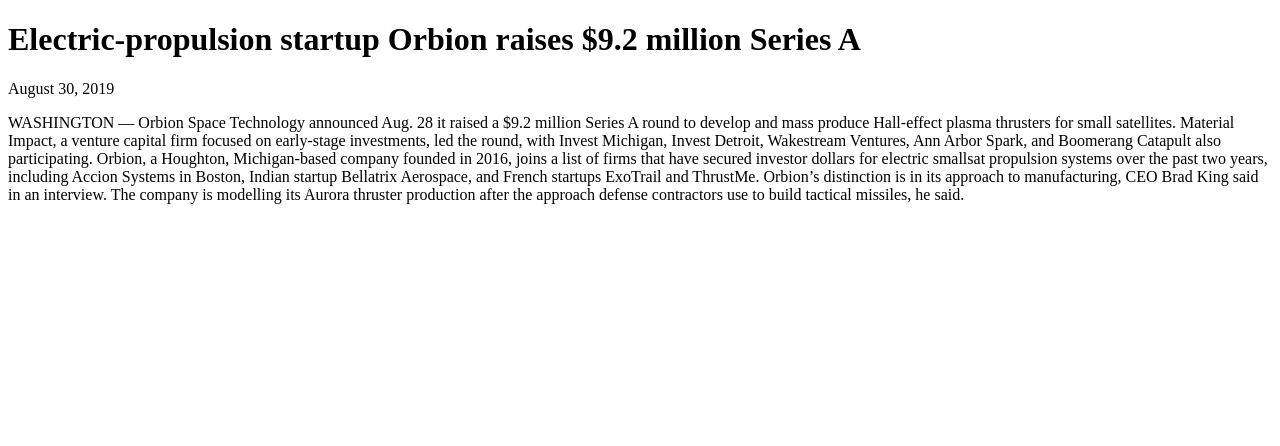
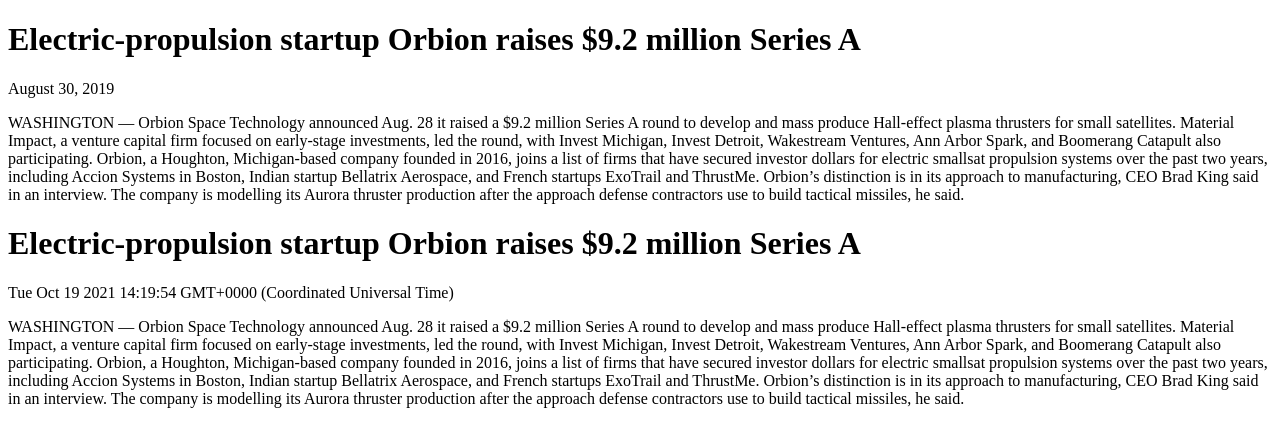
Before and after one commit to mate-academy/react_article, a React (Create React App) app: page / in a window 1280 px wide. Shown: the top 446 px of the page. Built offline with nearby package versions, Linux system fonts and the light colour scheme.

Commit message:
Some test

```diff
--- a/src/App.jsx
+++ b/src/App.jsx
@@ -8,8 +8,18 @@
   date: 'August 30, 2019',
 };
 
+// Test DEFAULT PROPS
+const article2 = {
+  title: 'Electric-propulsion startup Orbion raises $9.2 million Series A',
+  // eslint-disable-next-line max-len
+  text: `WASHINGTON — Orbion Space Technology announced Aug. 28 it raised a $9.2 million Series A round to develop and mass produce Hall-effect plasma thrusters for small satellites. Material Impact, a venture capital firm focused on early-stage investments, led the round, with Invest Michigan, Invest Detroit, Wakestream Ventures, Ann Arbor Spark, and Boomerang Catapult also participating. Orbion, a Houghton, Michigan-based company founded in 2016, joins a list of firms that have secured investor dollars for electric smallsat propulsion systems over the past two years, including Accion Systems in Boston, Indian startup Bellatrix Aerospace, and French startups ExoTrail and ThrustMe. Orbion’s distinction is in its approach to manufacturing, CEO Brad King said in an interview. The company is modelling its Aurora thruster production after the approach defense contractors use to build tactical missiles, he said.`,
+};
+
 const App = () => (
-  <Article {...article} />
+  <>
+    <Article {...article} />
+    <Article {...article2} />
+  </>
 );
 
 export default App;
```
